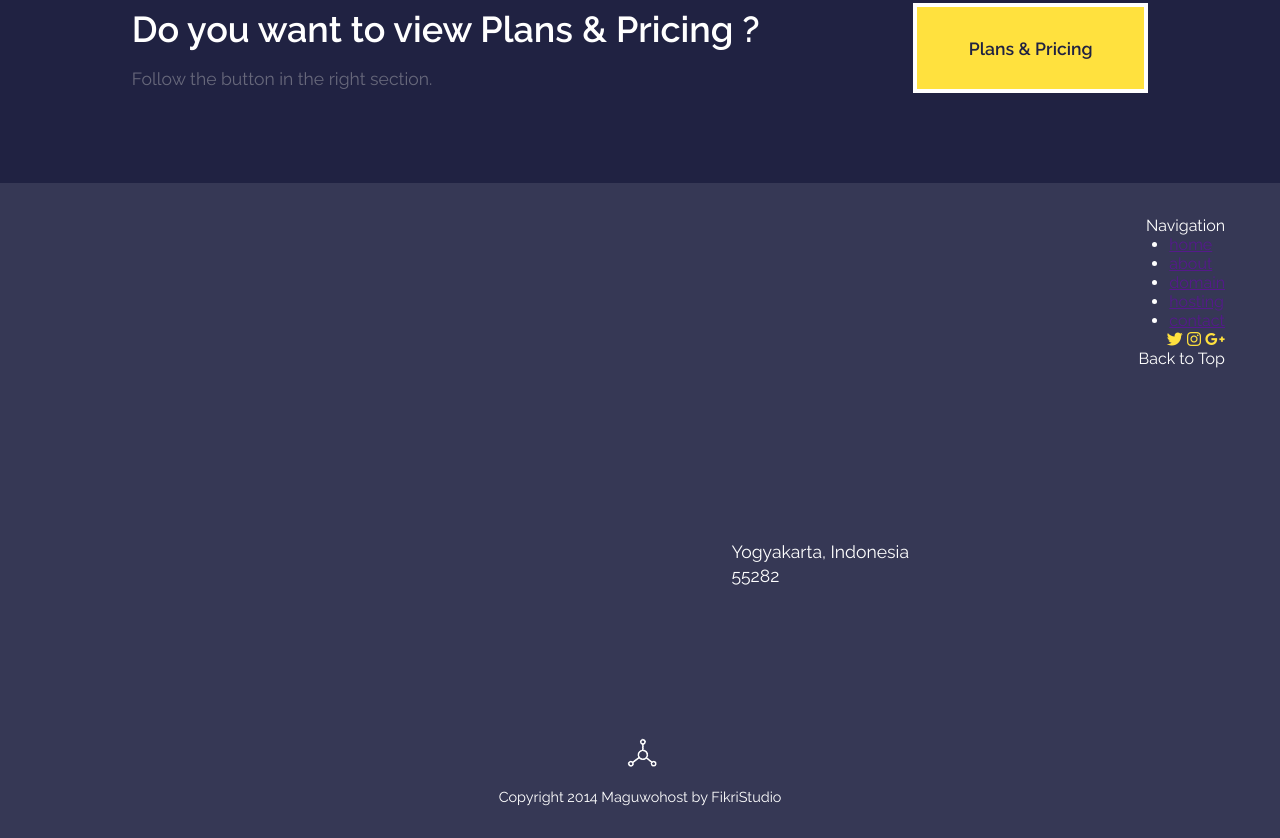
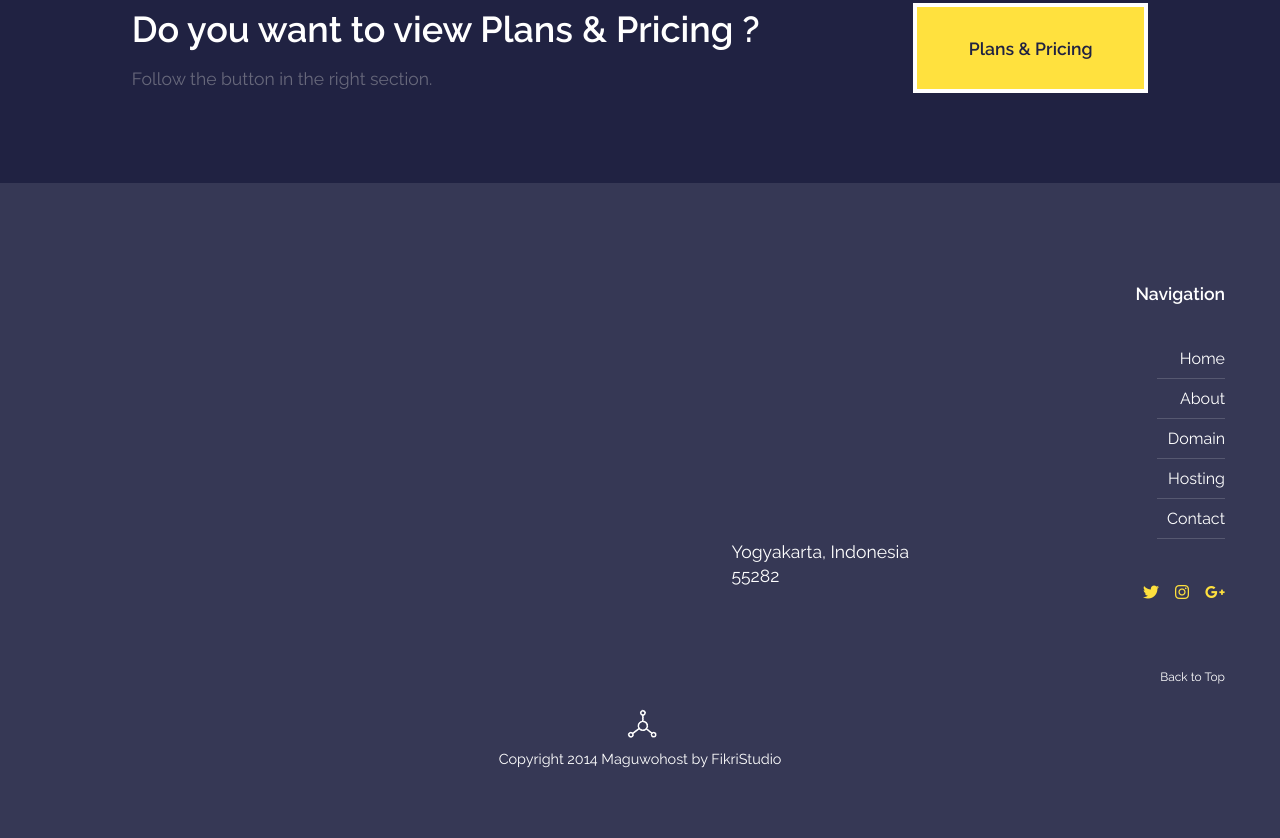
Before and after one commit to lubarskyy/Weekly-WebDev-34, a website: page index.html in a window 1280 px wide. Shown: the part 2972-3810 px from the top of the page. Drawn offline with Linux system fonts and the light colour scheme.

Commit message:
Finised footer section

```diff
--- a/index.html
+++ b/index.html
@@ -256,11 +256,11 @@
             <p class="footer__header">Navigation</p>
 
             <ul class="footer__nav">
-              <li><a class="footer__nav-item" href="">home</a></li>
-              <li><a class="footer__nav-item" href="">about</a></li>
-              <li><a class="footer__nav-item" href="">domain</a></li>
-              <li><a class="footer__nav-item" href="">hosting</a></li>
-              <li><a class="footer__nav-item" href="">contact</a></li>
+              <li class="footer__nav-li"><a class="footer__nav-item" href="">Home</a></li>
+              <li class="footer__nav-li"><a class="footer__nav-item" href="">About</a></li>
+              <li class="footer__nav-li"><a class="footer__nav-item" href="">Domain</a></li>
+              <li class="footer__nav-li"><a class="footer__nav-item" href="">Hosting</a></li>
+              <li class="footer__nav-li"><a class="footer__nav-item" href="">Contact</a></li>
             </ul>
 
             <div class="footer__social">
--- a/sass/main.scss
+++ b/sass/main.scss
@@ -427,7 +427,6 @@
   &__content {
     display: flex;
     flex-direction: column;
-    justify-content: space-around;
     height: 100%;
     position: relative;
   }
@@ -454,30 +453,45 @@
     display: flex;
     flex-direction: column;
     align-items: flex-end;
-    height: 70%;
+    height: 60%;
+    margin-top: 100px;
     font-family: $main-font;
     color: #fff;
   }
   &__header {
-
+    font-size: 1.1em;
+    font-weight: 600;
   }
   &__nav {
+    list-style-type: none;
+    text-align: right;
+    margin: 35px 0 45px 0;
+    &-li {
+      padding: 10px 0 10px 10px;
+      border-bottom: 1px solid #565870;
+    }
     &-item {
-
+      color: #fff;
+      text-decoration: none;
     }
   }
   &__social {
-    color: $secondary-color;
+    color: #ffe13e;
+    margin-bottom: 70px;
+    width: 7%;
+    display: flex;
+    justify-content: space-between;
   }
   &__back-to-top {
-
+    font-size: 0.75em;
   }
   &__copyrights {
     display: flex;
     flex-direction: column;
     align-items: center;
-    justify-content: space-between;
+    justify-content: space-around;
     height: 10%;
+    margin-top: 30px;
     font-family: $main-font;
     font-size: 0.9em;
     color: #fff;
```
Also changed, not shown: css/main.css.
